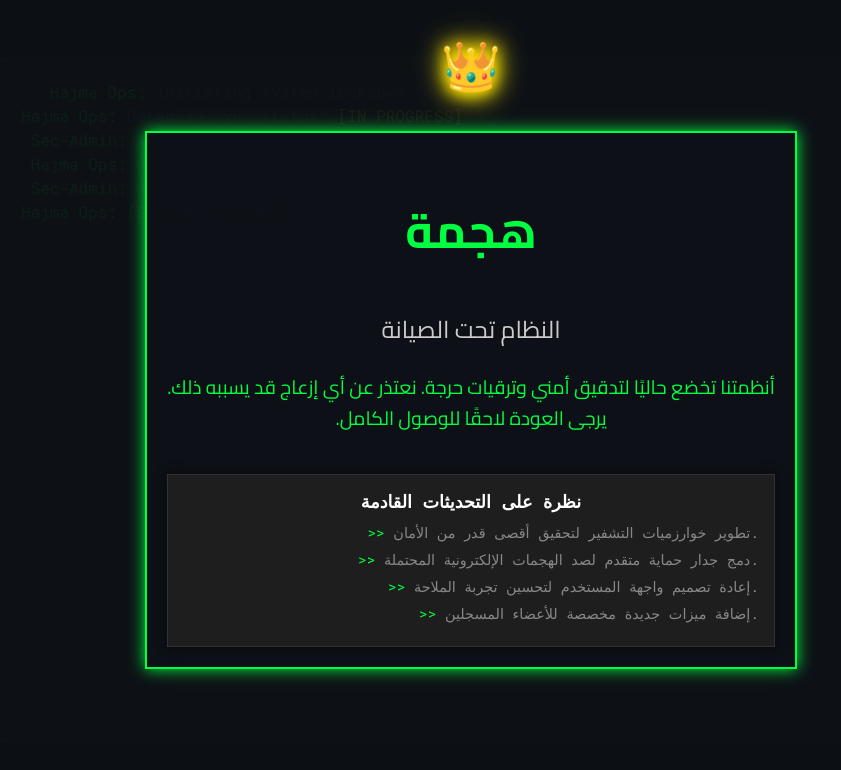
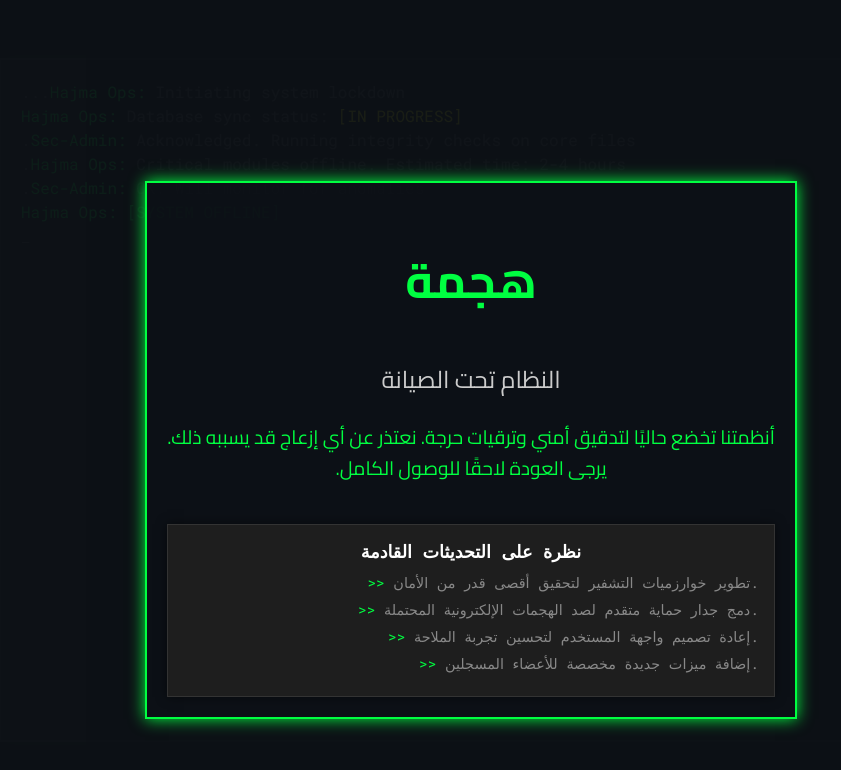
Before and after one commit to rtx74kg/abu-kayan-courses, a plain HTML site: page index.html in a window 1280 px wide. Shown: the whole page, without its empty margins (169-1010 px from the left). Drawn offline with Linux system fonts and the light colour scheme.

Commit message:
Update index.html

```diff
--- a/index.html
+++ b/index.html
@@ -20,19 +20,14 @@
             color: var(--main-color);
             font-family: 'Cairo', sans-serif;
             direction: rtl;
-            display: flex;
-            justify-content: center;
-            align-items: center;
-            height: 100vh;
             margin: 0;
-            overflow: hidden;
             text-align: center;
             position: relative;
         }
 
         /* الطبقة الخلفية (الموقع الوهمي) */
         .background-content {
-            position: absolute;
+            position: fixed; /* تم تثبيت الخلفية لتملأ الشاشة */
             top: 0;
             left: 0;
             width: 100vw;
@@ -69,17 +64,15 @@
 
         /* الطبقة الأمامية (صفحة الصيانة) */
         .maintenance-overlay {
-            position: absolute;
-            top: 0;
-            left: 0;
-            width: 100vw;
-            height: 100vh;
+            position: relative; /* تم تغيير الوضع إلى نسبي للسماح بالتمرير */
             z-index: 2;
             background-color: var(--overlay-color);
             display: flex;
             justify-content: center;
             align-items: center;
             flex-direction: column;
+            min-height: 100vh; /* تأكد من أن الصفحة طويلة بما يكفي */
+            padding: 50px 0; /* لإضافة مساحة علوية وسفلية */
         }
 
         .container {
@@ -90,6 +83,8 @@
             position: relative;
             background: rgba(13, 17, 23, 0.8);
             direction: rtl;
+            margin-top: 50px;
+            margin-bottom: 50px;
         }
 
         .glitch-text {
@@ -161,24 +156,6 @@
                 font-size: 0.9em;
             }
         }
-
-        /* تصميم التاج الملكي */
-        .royal-crown {
-            position: absolute;
-            top: 20px;
-            left: 50%;
-            transform: translateX(-50%);
-            z-index: 3;
-            font-size: 3em;
-            color: gold;
-            text-shadow: 0 0 10px gold, 0 0 20px gold, 0 0 30px yellow;
-            animation: glowing-crown 1.5s infinite alternate;
-        }
-
-        @keyframes glowing-crown {
-            from { text-shadow: 0 0 5px gold, 0 0 10px gold; }
-            to { text-shadow: 0 0 15px gold, 0 0 25px yellow, 0 0 35px gold; }
-        }
     </style>
 </head>
 <body>
@@ -196,9 +173,6 @@
     </div>
 
     <div class="maintenance-overlay">
-        <div class="royal-crown">
-            &#x1F451;
-        </div>
         <div class="container">
             <h1 class="glitch-text" data-text="هجمة">هجمة</h1>
             <div class="subtitle">النظام تحت الصيانة</div>
```
